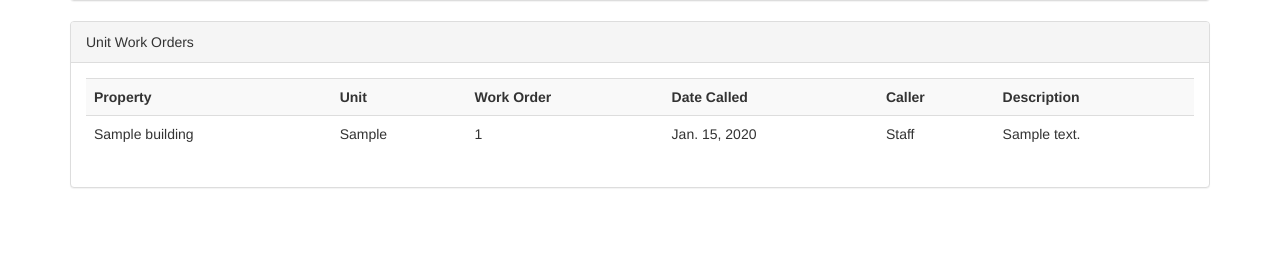
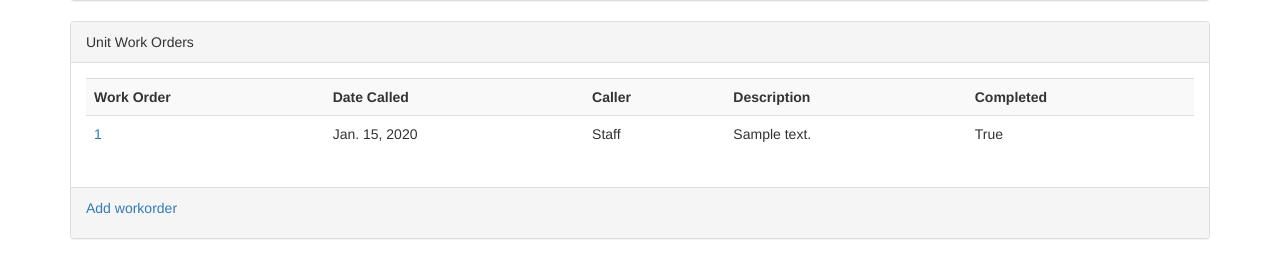
Before and after one commit to geomajor56/CDP-Property-Maintenance, a Django app: page /unit/1/ in a window 1280 px wide. Shown: the part 437-715 px from the top of the page. Run offline with Django 3.2, Linux system fonts and the light colour scheme; tables that the repository leaves empty hold one stand-in row (values such as "Sample post"); some libraries are stand-ins or nearby versions.

```diff
--- a/cdpapp/models.py
+++ b/cdpapp/models.py
@@ -22,7 +22,7 @@ class Unit(models.Model):
     unit_comments = models.TextField(blank=True)
 
     def __str__(self):
-        return '%s' % self.unit
+        return '%s %s' % (self.building, self.unit)
 
 
 class Tenant(models.Model):
@@ -31,13 +31,14 @@ class Tenant(models.Model):
     first_name = models.CharField(max_length=30)
     last_name = models.CharField(max_length=30)
     email = models.EmailField(blank=True, default="tenant@gmail.com")
-    primary_phone = models.CharField(max_length=10, default="1234567893", null=True, blank=True)
 
-    def __str__(self):
-        return u'%s %s %s' % (self.unit, self.first_name, self.last_name)
 
-    class Meta:
-        ordering = ['last_name']
+def __str__(self):
+    return u'%s %s %s' % (self.unit, self.first_name, self.last_name)
+
+
+class Meta:
+    ordering = ['last_name']
 
 
 class WorkOrder(models.Model):
--- a/cdpapp/templates/cdpapp/building_units_detail.html
+++ b/cdpapp/templates/cdpapp/building_units_detail.html
@@ -30,7 +30,7 @@
         <div class="panel-heading">Tenant Details</div>
         <div class="panel-group" id="accordion">
 
-           {% for tenants in units.tenant_set.all %}
+            {% for tenants in units.tenant_set.all %}
                 <div class="panel panel-default">
                     <div class="panel-heading">
                         <a data-toggle="collapse" data-parent="#accordion" href="#{{ tenants.id }}">
@@ -48,35 +48,31 @@
             <div>
                 <table class="table table-striped">
                     <tr>
-                        <th>Property</th>
-                        <th>Unit</th>
                         <th>Work Order</th>
                         <th>Date Called</th>
                         <th>Caller</th>
                         <th>Description</th>
+                        <th>Completed</th>
                     </tr>
                     {% for workorders in units.workorder_set.all %}
                         <tr>
-                            <td>{{ workorders.building }}</td>
-                            <td>{{ workorders.unit }}</td>
-                            <td>{{ workorders.ordernum }}</td>
+                            <td><a href="{% url 'workorder_update' workorders.ordernum %}">{{ workorders.ordernum }}</a>
+                            </td>
                             <td>{{ workorders.call_date }}</td>
                             <td>{{ workorders.request_by }}</td>
-                            <td>{{ workorders.problem_desc |truncatewords:6 }}</td>
-{#                            <td><a href="{% url 'workorder_update' workorder.pk %}">#}
-{#                                <button type="button" class="btn btn-sm btn-success">Edit</button>#}
-{#                            </a></td>#}
-{#                            <td>#}
-{#                                <form method="POST" action="{% url 'workorder_delete' workorder.pk %}">#}
-{#                                    {% csrf_token %}#}
-{#                                    <input type="submit" class="btn btn-sm btn-danger" value="delete"></input>#}
-{#                                </form>#}
-{#                            </td>#}
+                            <td>{{ workorders.problem_desc |truncatewords:12 }}</td>
+                            <td>{{ workorders.completed }}</td>
                         </tr>
+
                     {% endfor %}
+
                 </table>
-{#                                {% include "maintapp/unit_workorders.html" %}#}
+
             </div>
         </div>
+        {#        <div class="panel-footer"><p><a href="{% url 'workorder_add' %}">Create a new Work Order</a></p></div>#}
+        <div class="panel-footer"><p><a href="{% url 'workorder_add' %}?next={% url 'building_unit_detail' object.pk %}">
+            Add workorder
+        </a></p></div>
     </div>
 {% endblock content %}
--- a/cdpapp/urls.py
+++ b/cdpapp/urls.py
@@ -1,9 +1,14 @@
 from django.conf.urls import url
 from . import views
-from cdpapp.views import BuildingList, BuildingDetail, BuildingUnitDetail
+from cdpapp.views import BuildingList, BuildingDetail, BuildingUnitDetail, CreateWorkOrder, EditWorkOrder, DeleteWorkOrder
+
 
 urlpatterns = [
     url(r'^$', BuildingList.as_view(), name='index'),
     url(r'^building/(?P<pk>\d+)/$', BuildingDetail.as_view(), name='building_detail'),
     url(r'^unit/(?P<pk>\d+)/$', BuildingUnitDetail.as_view(), name='building_unit_detail'),
+
+    url(r'^workorder/add/$', CreateWorkOrder.as_view(), name='workorder_add'),
+    url(r'^workorder/(?P<pk>\d+)/$', EditWorkOrder.as_view(), name='workorder_update'),
+    url(r'^workorder/(?P<pk>\d+)/delete/$', DeleteWorkOrder.as_view(), name='workorder_delete'),
 ]
--- a/cdpapp/views.py
+++ b/cdpapp/views.py
@@ -1,9 +1,11 @@
 from django.shortcuts import render
-from django.http import HttpResponseRedirect
+from django.http import HttpResponseRedirect, request
+from django.shortcuts import redirect
 from django.views.generic import ListView, DetailView
 from django.views.generic.edit import CreateView, UpdateView, DeleteView
 from django.core.urlresolvers import reverse_lazy
 from .models import Building, Unit, WorkOrder
+from  cdpapp.forms import WorkOrderForm
 
 
 class BuildingList(ListView):
@@ -22,3 +24,51 @@ class BuildingUnitDetail(DetailView):
     model = Unit
     template_name = 'cdpapp/building_units_detail.html'
     context_object_name = 'units'
+
+
+class CreateWorkOrder(CreateView):
+    template_name = 'cdpapp/workorder_form.html'
+    form_class = WorkOrderForm
+
+    def get_form_kwargs(self, **kwargs):
+        kwargs = super(CreateWorkOrder, self).get_form_kwargs()
+        redirect = self.request.GET.get('next')
+        if redirect:
+            if 'initial' in kwargs.keys():
+                kwargs['initial'].update({'next': redirect})
+            else:
+                kwargs['initial'] = {'next': redirect}
+        return kwargs
+
+    def form_valid(self, form):
+        redirect = self.cleaned_data.get('next')
+        if redirect:
+            self.success_url = redirect
+        return super(CreateWorkOrder, self).form_valid(form)
+
+
+
+
+
+
+
+# class CreateWorkOrder(CreateView):
+#     template_name = 'cdpapp/workorder_form.html'
+#     model = WorkOrder
+#     fields = ['building', 'unit', 'request_by', 'call_date', 'problem_desc',
+#               'complete_by', 'completed', 'complete_date', 'maint_comments']
+#     success_url = reverse_lazy('index')
+
+
+class EditWorkOrder(UpdateView):
+    template_name = 'cdpapp/workorder_form.html'
+    model = WorkOrder
+    fields = ['building', 'unit', 'request_by', 'call_date', 'problem_desc',
+              'complete_by', 'complete_date', 'completed', 'maint_comments']
+    success_url = reverse_lazy('building_unit_detail')
+
+
+class DeleteWorkOrder(DeleteView):
+    template_name = 'cdpapp/workorder_form.html'
+    model = WorkOrder
+    success_url = reverse_lazy('list_workorders')
```
Also changed, not shown: cdpapp/admin.py (+9 -2 lines), cdpapp/forms.py (added, +45 -0 lines), cdpapp/templates/cdpapp/workorder_form.html (added, +21 -0 lines), cdpsite/settings.py (+8 -19 lines).
